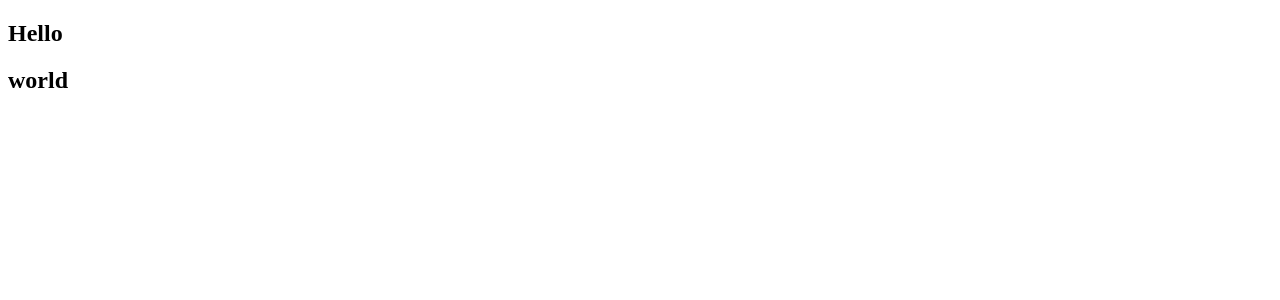
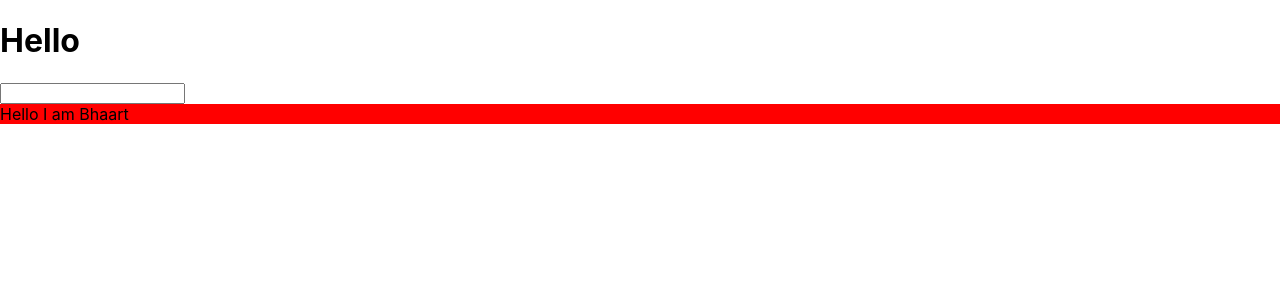
Before and after one commit to Qwerty2424122/my-ReactJS-app, a React (Create React App) app: page / in a window 1280 px wide. Shown: the top 300 px of the page. Built offline with nearby package versions, Linux system fonts and the light colour scheme.

Commit message:
Learning JSX
New things learnt

```diff
--- a/src/index.css
+++ b/src/index.css
@@ -12,3 +12,8 @@ code {
   font-family: source-code-pro, Menlo, Monaco, Consolas, "Courier New",
     monospace;
 }
+
+.foo{
+background-color: red;
+
+}
--- a/src/index.js
+++ b/src/index.js
@@ -1,33 +1,21 @@
 import React from 'react';
 import ReactDOM from 'react-dom';
-class Hello extends React.Component{
+import './index.css'
+class HelloWorld extends React.Component{
     render(){
         return(
+            <div>
             <h1>Hello</h1>
+            <input type="text"></input>
+            <section className="foo" >
+                Hello I am Bhaart
+            </section>
+
+            </div>
+
+
         )
     }
 }
 
-class World extends React.Component{
-    render(){
-        return(
-            <h1>world </h1>
-        )
-    }
-}
-
-class HelloWorld extends React.Component{
-    render(){
-        return(
-            <section>
-                <Hello></Hello>
-                <World></World>
-            </section>
-        )
-    }
-
-
-}
-
-
 ReactDOM.render(<HelloWorld/>, document.getElementById('root'))
```
